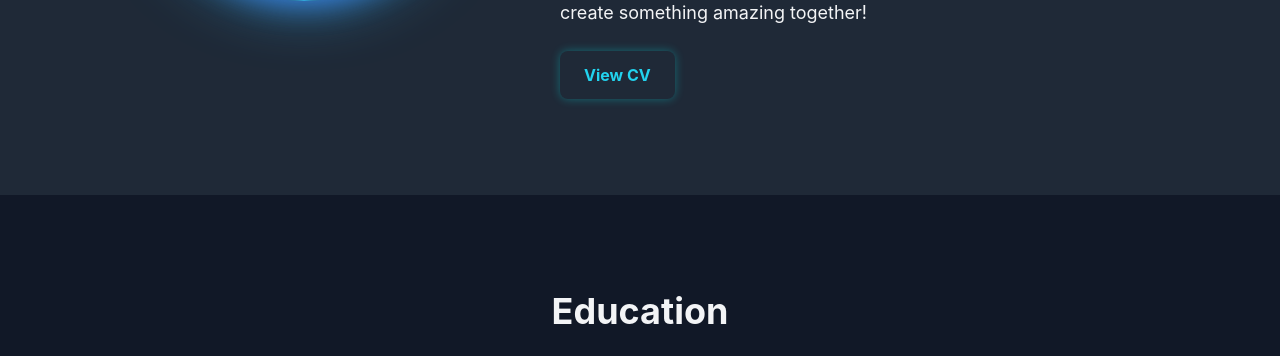
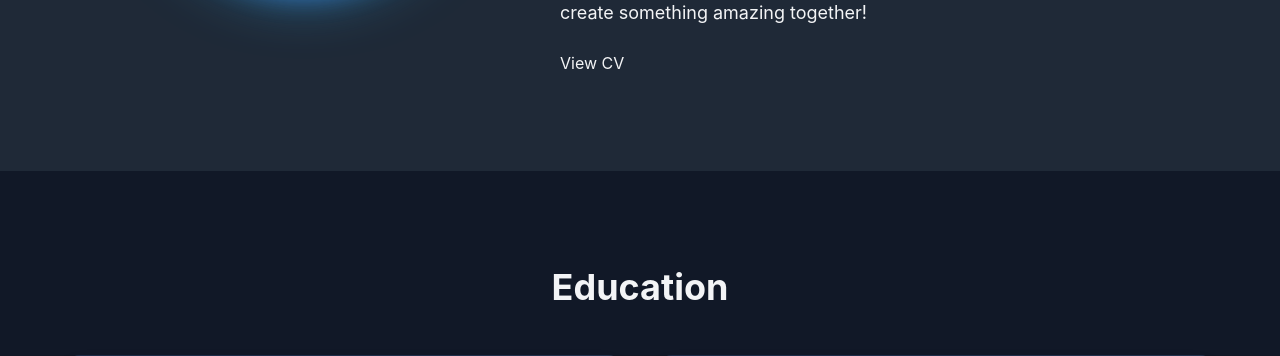
Before and after one commit to shreethala733-hub/My-Portfolio, a Flask app: page / in a window 1280 px wide. Shown: the part 1333-1689 px from the top of the page. Run offline with Flask 3, Linux system fonts and the light colour scheme; some libraries are stand-ins or nearby versions.

Commit message:
Update portfolio.html

```diff
--- a/templates/portfolio.html
+++ b/templates/portfolio.html
@@ -848,11 +848,11 @@
                     my goal is to create scalable and impactful solutions. With a focus on clean, effective, and well-documented
                     code, I am committed to transforming ideas into meaningful innovations. Let’s create something amazing together!
                 </p>
-                <a href="assets/resume.pdf" target="_blank">
-    <button class="bg-[#1f2937] text-cyan-400 font-bold py-3 px-6 rounded-lg shadow-[0_0_10px_rgba(0,255,255,0.3)] transition-all duration-300 ease-in-out transform hover:bg-cyan-400 hover:text-[#1f2937] hover:scale-105 hover:shadow-[0_0_20px_rgba(0,255,255,0.7)]">
-        View CV
-    </button>
-</a>
+                <a href="{{ url_for('static', filename='assets/resume.pdf') }}" target="_blank">
+                    <button>View CV</button>
+                </a>
+
+
 
 
             </div>
```
